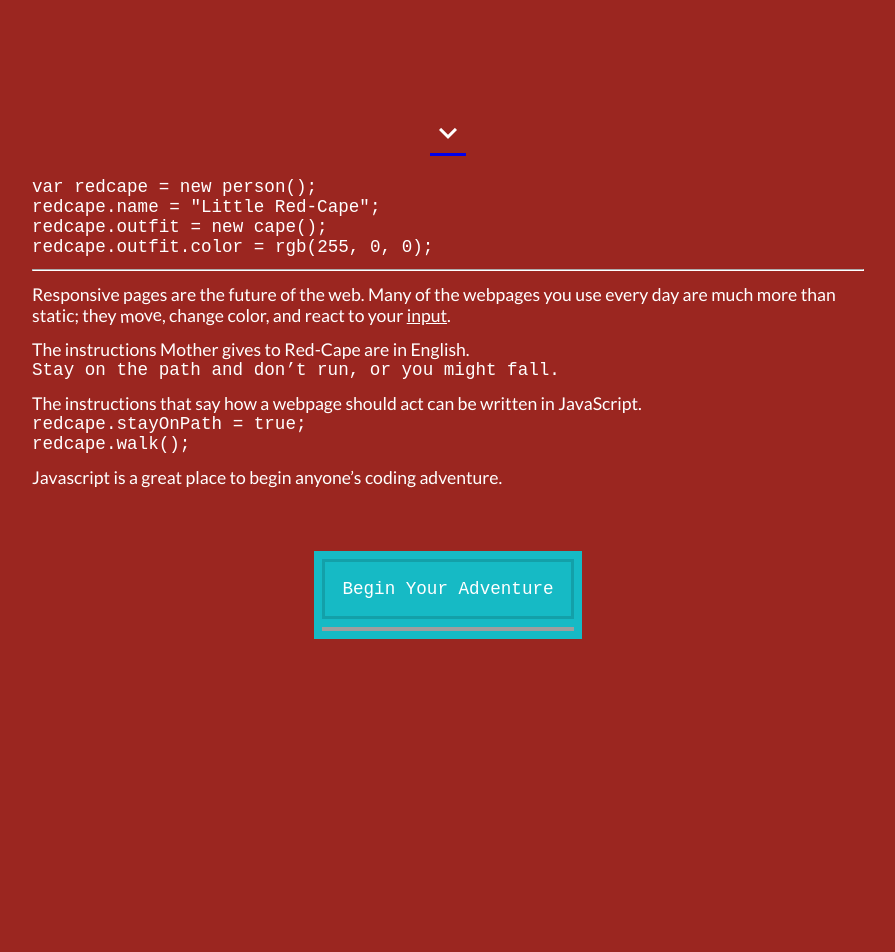
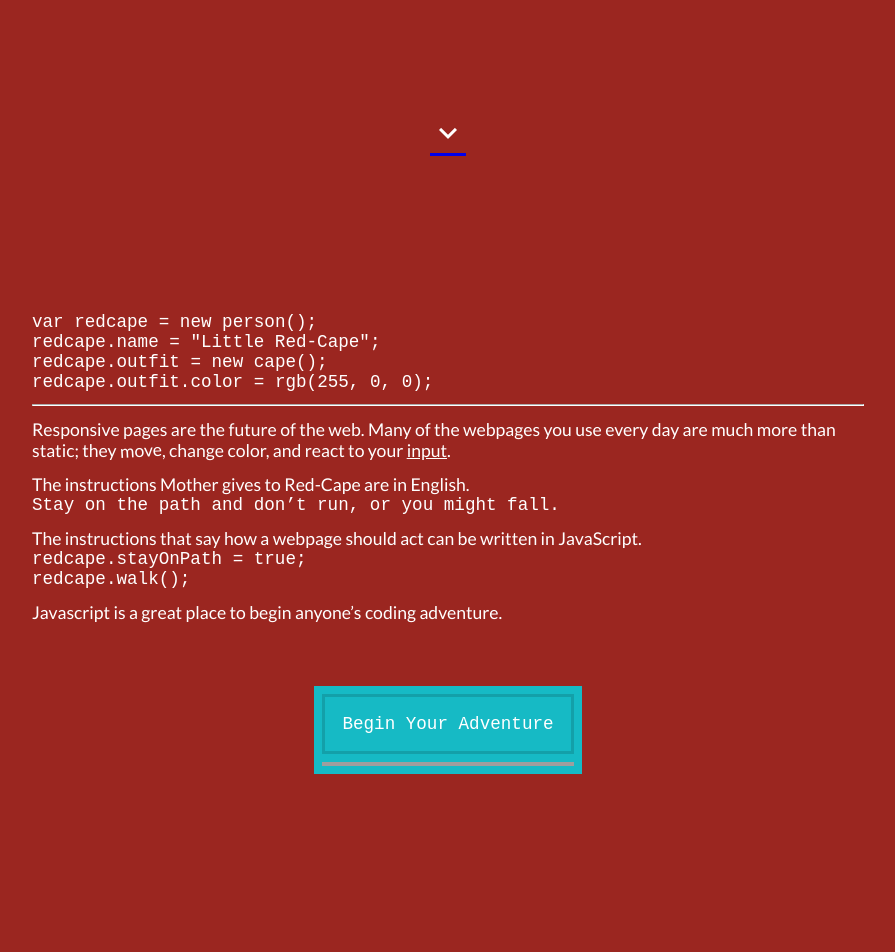
Before and after one commit to solanto/redcape.js, a Jekyll site: the page built from index.md, in a window 1280 px wide. Shown: the part 665-1617 px from the top of the page, without its empty margins (192-1087 px from the left). Built offline with Jekyll 4.4.1, drawn with Linux system fonts in a browser that asks for light colours; some web fonts are replaced; grey boxes are pictures that could not be loaded.

Commit message:
fixed typo

```diff
--- a/_layouts/welcome.html
+++ b/_layouts/welcome.html
@@ -50,7 +50,7 @@ DEALINGS IN THE SOFTWARE.
 			<a href="#content" class="downarrow" id="arrow">
           	  <i class="material-icons md-light md-36">keyboard_arrow_down</i>
             </a>
-			<div class="scrollspacer"></div>
+			<div class="scrollspacerbefore"></div>
 			<p class="teaser" id="content">
 				{{ content }}
 			</p>
```
